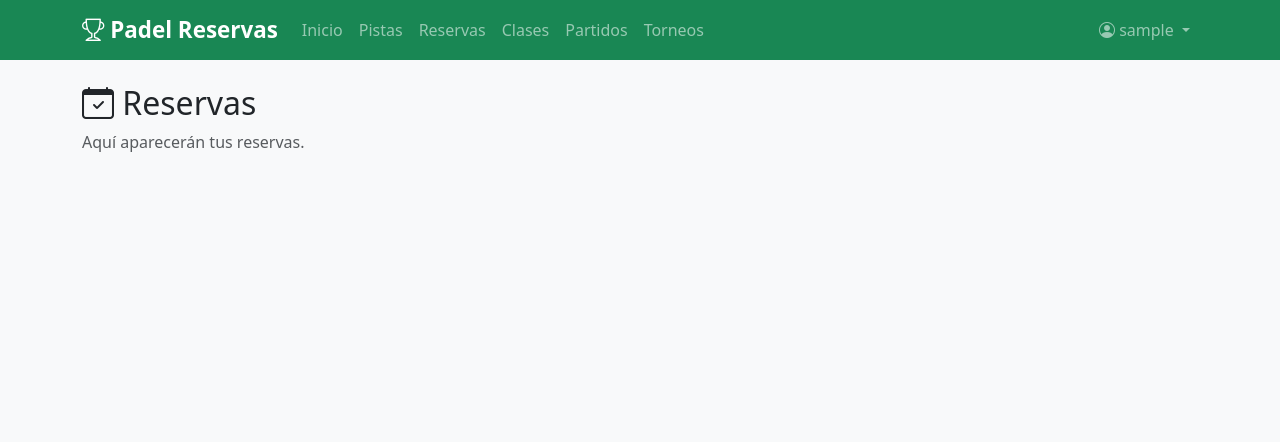
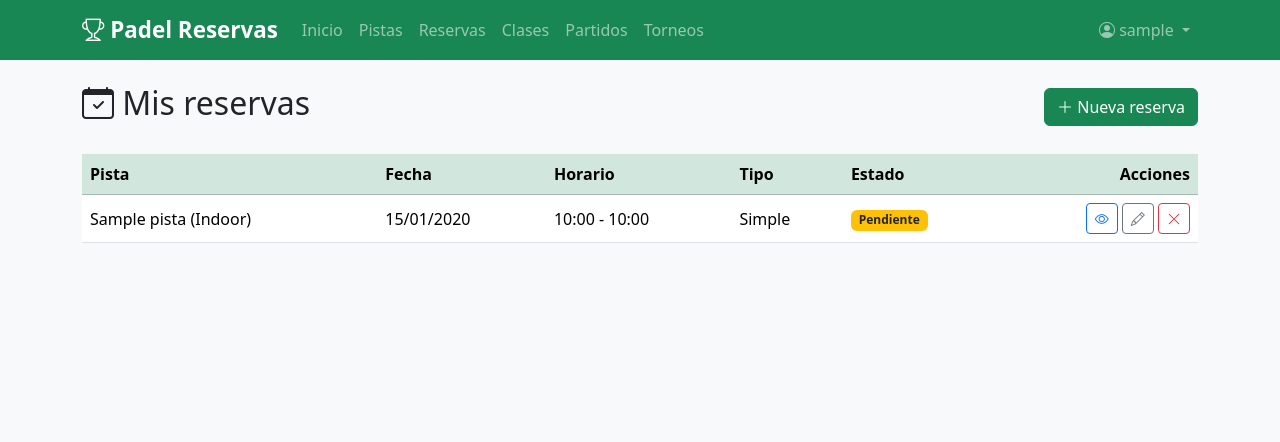
Before and after one commit to Baena15/padel-reservas, a Django app: page /reservas/ in a window 1280 px wide. Shown: the top 442 px of the page. Run offline with Django 4.2, Linux system fonts and the light colour scheme; a user stored in the database is signed in; tables that the repository leaves empty hold one stand-in row (values such as "Sample post").

Commit message:
feat: sistema de reservas con validaciones (90min, 9-21h, sin cierre 13:30-16:00) + recurrentes

```diff
--- a/reservas/urls.py
+++ b/reservas/urls.py
@@ -1,6 +1,14 @@
 from django.urls import path
-from .views import ReservaListView
+from .views import (
+    ReservaListView, ReservaDetailView, ReservaCreateView,
+    ReservaUpdateView, ReservaDeleteView, reserva_cancelar,
+)
 
 urlpatterns = [
     path("", ReservaListView.as_view(), name="reserva_list"),
+    path("nueva/", ReservaCreateView.as_view(), name="reserva_create"),
+    path("<int:pk>/", ReservaDetailView.as_view(), name="reserva_detail"),
+    path("<int:pk>/editar/", ReservaUpdateView.as_view(), name="reserva_update"),
+    path("<int:pk>/eliminar/", ReservaDeleteView.as_view(), name="reserva_delete"),
+    path("<int:pk>/cancelar/", reserva_cancelar, name="reserva_cancelar"),
 ]
--- a/reservas/views.py
+++ b/reservas/views.py
@@ -1,8 +1,132 @@
-from django.views.generic import ListView
-from .models import Reserva
+from django.shortcuts import render, redirect, get_object_or_404
+from django.contrib import messages
+from django.contrib.auth.decorators import login_required
+from django.contrib.auth.mixins import LoginRequiredMixin
+from django.views.generic import ListView, DetailView, CreateView, UpdateView, DeleteView
+from django.urls import reverse_lazy
+from django.db import transaction
+from datetime import timedelta
+from dateutil.relativedelta import relativedelta
+
+from .models import Reserva, ReservaRecurrente
+from .forms import ReservaForm
 
 
-class ReservaListView(ListView):
+class ReservaListView(LoginRequiredMixin, ListView):
     model = Reserva
     template_name = "reservas/reserva_list.html"
     context_object_name = "reservas"
+
+    def get_queryset(self):
+        return Reserva.objects.filter(usuario=self.request.user)
+
+
+class ReservaDetailView(LoginRequiredMixin, DetailView):
+    model = Reserva
+    template_name = "reservas/reserva_detail.html"
+    context_object_name = "reserva"
+    pk_url_kwarg = "pk"
+
+
+class ReservaCreateView(LoginRequiredMixin, CreateView):
+    model = Reserva
+    form_class = ReservaForm
+    template_name = "reservas/reserva_form.html"
+    success_url = reverse_lazy("reserva_list")
+
+    def get_form_kwargs(self):
+        kwargs = super().get_form_kwargs()
+        kwargs["usuario"] = self.request.user
+        return kwargs
+
+    @transaction.atomic
+    def form_valid(self, form):
+        form.instance.usuario = self.request.user
+        form.instance.tipo = "simple"
+        form.instance.hora_fin = form.cleaned_data["hora_fin"]
+        resp = super().form_valid(form)
+
+        if form.cleaned_data.get("es_recurrente"):
+            duracion = form.cleaned_data.get("duracion")
+            fecha_inicio = form.instance.fecha
+            if duracion == "6m":
+                fecha_fin = fecha_inicio + relativedelta(months=6)
+            elif duracion == "1a":
+                fecha_fin = fecha_inicio + relativedelta(years=1)
+            else:
+                fecha_fin = fecha_inicio
+
+            ReservaRecurrente.objects.create(
+                reserva_padre=self.object,
+                frecuencia="semanal",
+                duracion=duracion,
+                fecha_fin=fecha_fin,
+            )
+
+            # Crear reservas semanales
+            from datetime import timedelta
+            semana = timedelta(weeks=1)
+            fecha_actual = fecha_inicio + semana
+            while fecha_actual <= fecha_fin:
+                Reserva.objects.create(
+                    usuario=self.request.user,
+                    pista=self.object.pista,
+                    fecha=fecha_actual,
+                    hora_inicio=self.object.hora_inicio,
+                    hora_fin=self.object.hora_fin,
+                    tipo="recurrente",
+                    estado=self.object.estado,
+                )
+                fecha_actual += semana
+
+            messages.success(self.request, "Reserva recurrente creada correctamente.")
+        else:
+            messages.success(self.request, "Reserva creada correctamente.")
+        return resp
+
+
+class ReservaUpdateView(LoginRequiredMixin, UpdateView):
+    model = Reserva
+    form_class = ReservaForm
+    template_name = "reservas/reserva_form.html"
+    success_url = reverse_lazy("reserva_list")
+    pk_url_kwarg = "pk"
+
+    def get_queryset(self):
+        return Reserva.objects.filter(usuario=self.request.user)
+
+    def get_form_kwargs(self):
+        kwargs = super().get_form_kwargs()
+        kwargs["usuario"] = self.request.user
+        return kwargs
+
+    def form_valid(self, form):
+        form.instance.hora_fin = form.cleaned_data["hora_fin"]
+        messages.success(self.request, "Reserva actualizada.")
+        return super().form_valid(form)
+
+
+class ReservaDeleteView(LoginRequiredMixin, DeleteView):
+    model = Reserva
+    template_name = "reservas/reserva_confirm_delete.html"
+    success_url = reverse_lazy("reserva_list")
+    pk_url_kwarg = "pk"
+
+    def get_queryset(self):
+        return Reserva.objects.filter(usuario=self.request.user)
+
+    def delete(self, request, *args, **kwargs):
+        messages.success(request, "Reserva cancelada.")
+        return super().delete(request, *args, **kwargs)
+
+
+@login_required
+def reserva_cancelar(request, pk):
+    reserva = get_object_or_404(Reserva, pk=pk, usuario=request.user)
+    if reserva.estado != "cancelada":
+        reserva.estado = "cancelada"
+        reserva.save()
+        messages.success(request, "Reserva cancelada.")
+    else:
+        messages.info(request, "La reserva ya estaba cancelada.")
+    return redirect("reserva_list")
--- a/templates/reservas/reserva_list.html
+++ b/templates/reservas/reserva_list.html
@@ -1,8 +1,54 @@
 {% extends 'layout.html' %}
 
-{% block title %}Reservas{% endblock %}
+{% block title %}Mis reservas{% endblock %}
 
 {% block content %}
-<h2><i class="bi bi-calendar-check"></i> Reservas</h2>
-<p class="text-muted">Aquí aparecerán tus reservas.</p>
+<div class="d-flex justify-content-between align-items-center mb-4">
+  <h2><i class="bi bi-calendar-check"></i> Mis reservas</h2>
+  <a href="{% url 'reserva_create' %}" class="btn btn-success"><i class="bi bi-plus-lg"></i> Nueva reserva</a>
+</div>
+
+{% if reservas %}
+  <div class="table-responsive">
+    <table class="table table-hover align-middle">
+      <thead class="table-success">
+        <tr>
+          <th>Pista</th>
+          <th>Fecha</th>
+          <th>Horario</th>
+          <th>Tipo</th>
+          <th>Estado</th>
+          <th class="text-end">Acciones</th>
+        </tr>
+      </thead>
+      <tbody>
+        {% for r in reservas %}
+        <tr>
+          <td>{{ r.pista }}</td>
+          <td>{{ r.fecha|date:"d/m/Y" }}</td>
+          <td>{{ r.hora_inicio|date:"H:i" }} - {{ r.hora_fin|date:"H:i" }}</td>
+          <td>{{ r.get_tipo_display }}</td>
+          <td>
+            <span class="badge {% if r.estado == 'confirmada' %}bg-success{% elif r.estado == 'pendiente' %}bg-warning text-dark{% else %}bg-secondary{% endif %}">
+              {{ r.get_estado_display }}
+            </span>
+          </td>
+          <td class="text-end">
+            <a href="{% url 'reserva_detail' r.pk %}" class="btn btn-sm btn-outline-primary"><i class="bi bi-eye"></i></a>
+            {% if r.estado != 'cancelada' %}
+              <a href="{% url 'reserva_update' r.pk %}" class="btn btn-sm btn-outline-secondary"><i class="bi bi-pencil"></i></a>
+              <a href="{% url 'reserva_cancelar' r.pk %}" class="btn btn-sm btn-outline-danger" onclick="return confirm('¿Cancelar esta reserva?')"><i class="bi bi-x-lg"></i></a>
+            {% endif %}
+          </td>
+        </tr>
+        {% endfor %}
+      </tbody>
+    </table>
+  </div>
+{% else %}
+  <div class="text-center py-5">
+    <i class="bi bi-calendar-x display-1 text-muted"></i>
+    <p class="mt-3 text-muted">No tienes reservas. <a href="{% url 'reserva_create' %}">Reserva tu primera pista</a>.</p>
+  </div>
+{% endif %}
 {% endblock %}
```
Also changed, not shown: reservas/forms.py (added, +103 -0 lines), templates/reservas/reserva_confirm_delete.html (added, +24 -0 lines), templates/reservas/reserva_detail.html (added, +29 -0 lines), templates/reservas/reserva_form.html (added, +68 -0 lines).
